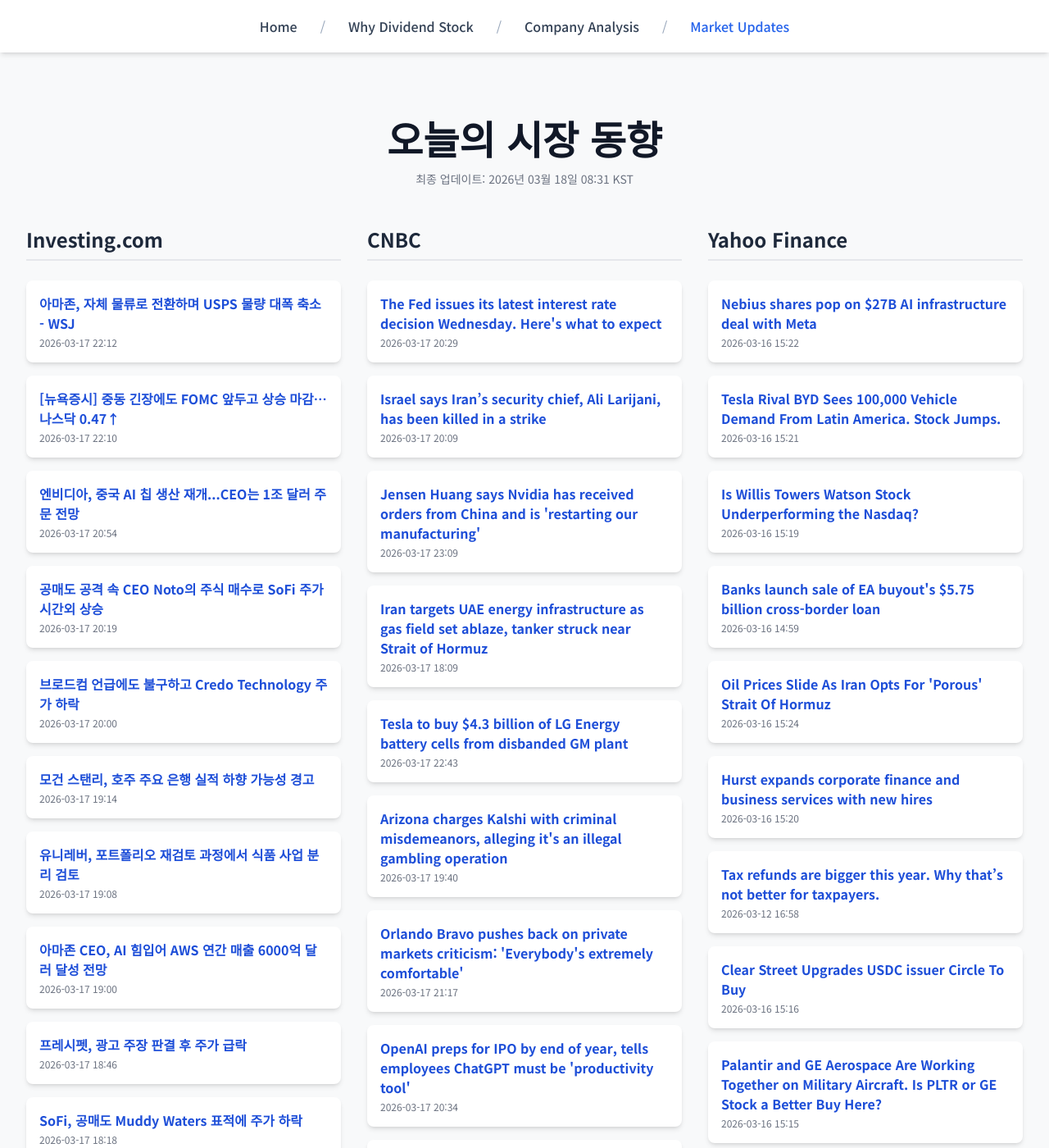
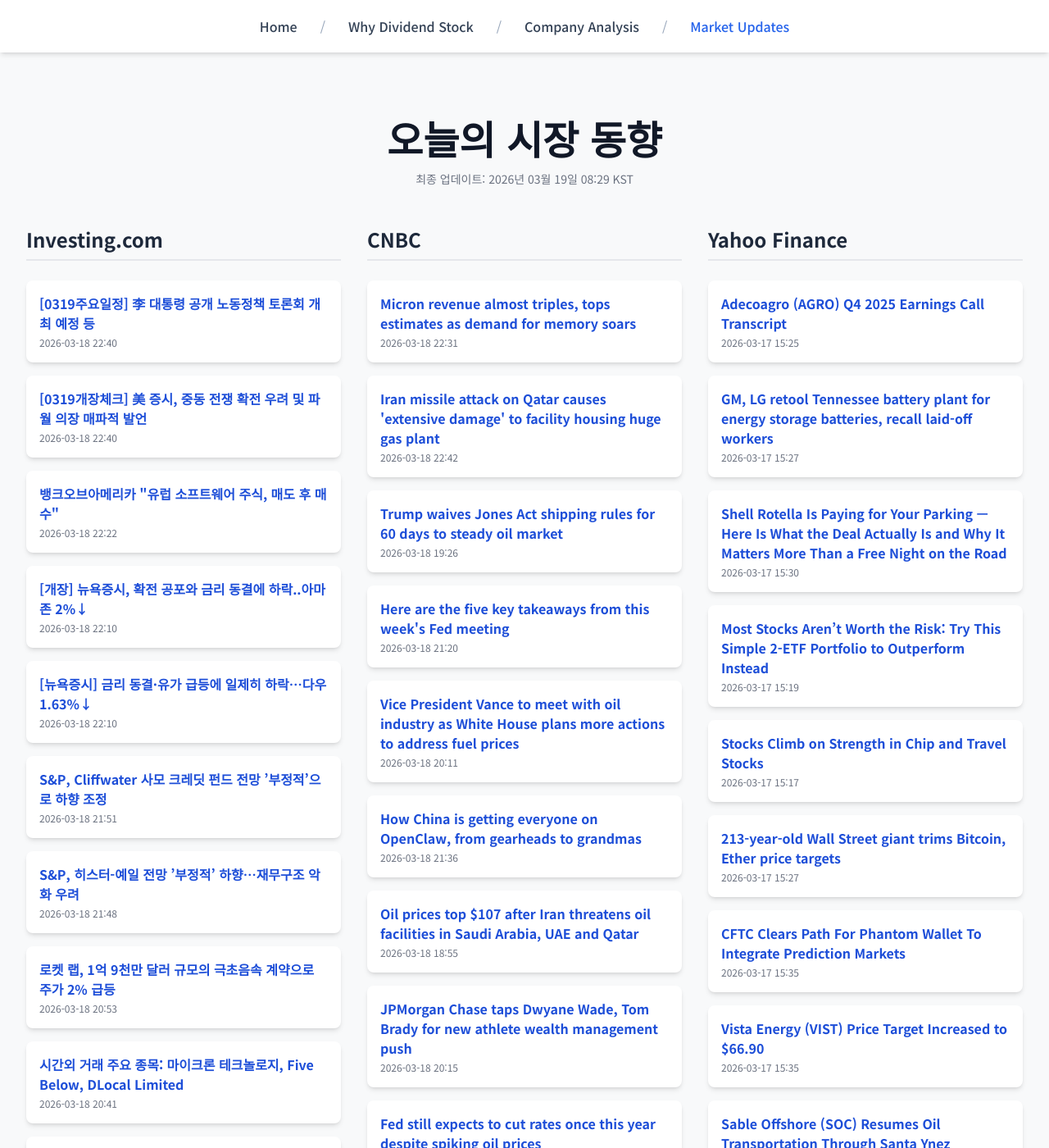
Before and after one commit to Kay-Hwang/my-company-analysis, a Jekyll site: the page built from market-updates.html, in a window 1280 px wide and 1400 px high. Shown: the whole window at 82% size. Built offline with Jekyll 4.4.1, drawn with Linux system fonts in a browser that asks for light colours; nearby versions of some CDN libraries; a script that is not in the unit is left out; some of the changed text lies outside the part shown.

Commit message:
Update daily data

```diff
--- a/_data/latest_data.json
+++ b/_data/latest_data.json
@@ -1,190 +1,190 @@
 {
-  "lastUpdated": "2026년 03월 18일 08:31 KST",
+  "lastUpdated": "2026년 03월 19일 08:29 KST",
   "news": {
     "investing": [
       {
-        "title": "아마존, 자체 물류로 전환하며 USPS 물량 대폭 축소 - WSJ",
-        "link": "https://kr.investing.com/news/stock-market-news/article-1867929",
-        "pubDate": "2026-03-17 22:12:41",
-        "summary": "아마존, 자체 물류로 전환하며 USPS 물량 대폭 축소 - WSJ"
+        "title": "[0319주요일정] 李 대통령 공개 노동정책 토론회 개최 예정 등",
+        "link": "https://kr.investing.com/news/stock-market-news/article-1869707",
+        "pubDate": "2026-03-18 22:40:10",
+        "summary": "[0319주요일정] 李 대통령 공개 노동정책 토론회 개최 예정 등"
       },
       {
-        "title": "[뉴욕증시] 중동 긴장에도 FOMC 앞두고 상승 마감…나스닥 0.47↑",
-        "link": "https://kr.investing.com/news/stock-market-news/article-1867920",
-        "pubDate": "2026-03-17 22:10:27",
-        "summary": "[뉴욕증시] 중동 긴장에도 FOMC 앞두고 상승 마감…나스닥 0.47↑"
+        "title": "[0319개장체크] 美 증시, 중동 전쟁 확전 우려 및 파월 의장 매파적 발언",
+        "link": "https://kr.investing.com/news/stock-market-news/article-1869706",
+        "pubDate": "2026-03-18 22:40:10",
+        "summary": "[0319개장체크] 美 증시, 중동 전쟁 확전 우려 및 파월 의장 매파적 발언"
       },
       {
-        "title": "엔비디아, 중국 AI 칩 생산 재개...CEO는 1조 달러 주문 전망",
-        "link": "https://kr.investing.com/news/stock-market-news/article-1867811",
-        "pubDate": "2026-03-17 20:54:19",
-        "summary": "엔비디아, 중국 AI 칩 생산 재개...CEO는 1조 달러 주문 전망"
+        "title": "뱅크오브아메리카 \"유럽 소프트웨어 주식, 매도 후 매수\"",
+        "link": "https://kr.investing.com/news/stock-market-news/article-93CH-1869696",
+        "pubDate": "2026-03-18 22:22:58",
+        "summary": "뱅크오브아메리카 \"유럽 소프트웨어 주식, 매도 후 매수\""
       },
       {
-        "title": "공매도 공격 속 CEO Noto의 주식 매수로 SoFi 주가 시간외 상승",
-        "link": "https://kr.investing.com/news/stock-market-news/article-1867732",
-        "pubDate": "2026-03-17 20:19:45",
-        "summary": "공매도 공격 속 CEO Noto의 주식 매수로 SoFi 주가 시간외 상승"
+        "title": "[개장] 뉴욕증시, 확전 공포와 금리 동결에 하락..아마존 2%↓",
+        "link": "https://kr.investing.com/news/stock-market-news/article-1869677",
+        "pubDate": "2026-03-18 22:10:37",
+        "summary": "[개장] 뉴욕증시, 확전 공포와 금리 동결에 하락..아마존 2%↓"
       },
       {
-        "title": "브로드컴 언급에도 불구하고 Credo Technology 주가 하락",
-        "link": "https://kr.investing.com/news/stock-market-news/article-93CH-1867666",
-        "pubDate": "2026-03-17 20:00:31",
-        "summary": "브로드컴 언급에도 불구하고 Credo Technology 주가 하락"
+        "title": "[뉴욕증시] 금리 동결·유가 급등에 일제히 하락…다우 1.63%↓",
+        "link": "https://kr.investing.com/news/stock-market-news/article-1869676",
+        "pubDate": "2026-03-18 22:10:28",
+        "summary": "[뉴욕증시] 금리 동결·유가 급등에 일제히 하락…다우 1.63%↓"
       },
       {
-        "title": "모건 스탠리, 호주 주요 은행 실적 하향 가능성 경고",
-        "link": "https://kr.investing.com/news/stock-market-news/article-93CH-1867631",
-        "pubDate": "2026-03-17 19:14:52",
-        "summary": "모건 스탠리, 호주 주요 은행 실적 하향 가능성 경고"
+        "title": "S&P, Cliffwater 사모 크레딧 펀드 전망 ’부정적’으로 하향 조정",
+        "link": "https://kr.investing.com/news/stock-market-news/article-93CH-1869652",
+        "pubDate": "2026-03-18 21:51:02",
+        "summary": "S&P, Cliffwater 사모 크레딧 펀드 전망 ’부정적’으로 하향 조정"
       },
       {
-        "title": "유니레버, 포트폴리오 재검토 과정에서 식품 사업 분리 검토",
-        "link": "https://kr.investing.com/news/stock-market-news/article-1867629",
-        "pubDate": "2026-03-17 19:08:55",
-        "summary": "유니레버, 포트폴리오 재검토 과정에서 식품 사업 분리 검토"
+        "title": "S&P, 히스터-예일 전망 ’부정적’ 하향…재무구조 악화 우려",
+        "link": "https://kr.investing.com/news/stock-market-news/article-93CH-1869649",
+        "pubDate": "2026-03-18 21:48:39",
+        "summary": "S&P, 히스터-예일 전망 ’부정적’ 하향…재무구조 악화 우려"
       },
       {
-        "title": "아마존 CEO, AI 힘입어 AWS 연간 매출 6000억 달러 달성 전망",
-        "link": "https://kr.investing.com/news/stock-market-news/article-1867624",
-        "pubDate": "2026-03-17 19:00:56",
-        "summary": "아마존 CEO, AI 힘입어 AWS 연간 매출 6000억 달러 달성 전망"
+        "title": "로켓 랩, 1억 9천만 달러 규모의 극초음속 계약으로 주가 2% 급등",
+        "link": "https://kr.investing.com/news/stock-market-news/article-93CH-1869581",
+        "pubDate": "2026-03-18 20:53:17",
+        "summary": "로켓 랩, 1억 9천만 달러 규모의 극초음속 계약으로 주가 2% 급등"
       },
       {
-        "title": "프레시펫, 광고 주장 판결 후 주가 급락",
-        "link": "https://kr.investing.com/news/stock-market-news/article-93CH-1867614",
-        "pubDate": "2026-03-17 18:46:30",
-        "summary": "프레시펫, 광고 주장 판결 후 주가 급락"
+        "title": "시간외 거래 주요 종목: 마이크론 테크놀로지, Five Below, DLocal Limited",
+        "link": "https://kr.investing.com/news/stock-market-news/article-432SI-1869564",
+        "pubDate": "2026-03-18 20:41:02",
+        "summary": "시간외 거래 주요 종목: 마이크론 테크놀로지, Five Below, DLocal Limited"
       },
       {
-        "title": "SoFi, 공매도 Muddy Waters 표적에 주가 하락",
-        "link": "https://kr.investing.com/news/stock-market-news/article-93CH-1867582",
-        "pubDate": "2026-03-17 18:18:50",
-        "summary": "SoFi, 공매도 Muddy Waters 표적에 주가 하락"
+        "title": "Qnity, 엔비디아 협력 소식에 2% 상승",
+        "link": "https://kr.investing.com/news/stock-market-news/article-93CH-1869478",
+        "pubDate": "2026-03-18 20:19:19",
+        "summary": "Qnity, 엔비디아 협력 소식에 2% 상승"
       }
     ],
     "cnbc": [
       {
-        "title": "The Fed issues its latest interest rate decision Wednesday. Here's what to expect",
-        "link": "https://www.cnbc.com/2026/03/17/the-fed-issues-its-latest-interest-rate-decision-wednesday-heres-what-to-expect.html",
-        "pubDate": "Tue, 17 Mar 2026 20:29:55 GMT",
-        "summary": "The Federal Reserve has little choice but to stay on the sidelines this week."
+        "title": "Micron revenue almost triples, tops estimates as demand for memory soars",
+        "link": "https://www.cnbc.com/2026/03/18/micron-mu-q2-earnings-report-2026.html",
+        "pubDate": "Wed, 18 Mar 2026 22:31:17 GMT",
+        "summary": "Micron's stock has soared this year while its tech peers have struggled, as the impact of rising memory costs ripples across the industry."
       },
       {
-        "title": "Israel says Iran’s security chief, Ali Larijani, has been killed in a strike",
-        "link": "https://www.cnbc.com/2026/03/17/iran-war-ali-larijani-israel-united-states-middle-east-crisis.html",
-        "pubDate": "Tue, 17 Mar 2026 20:09:57 GMT",
-        "summary": "Ali  Larijani was seen as the right-hand man of Iran's late supreme leader Ayatollah Ali Khamenei."
+        "title": "Iran missile attack on Qatar causes 'extensive damage' to facility housing huge gas plant",
+        "link": "https://www.cnbc.com/2026/03/18/iran-war-qatar-ras-laffan-natural-gas-lng.html",
+        "pubDate": "Wed, 18 Mar 2026 22:42:46 GMT",
+        "summary": "Iran's Revolutionary Guard had threatened to attack energy facilities in Qatar, Saudi Arabia and the United Arab Emirates."
       },
       {
-        "title": "Jensen Huang says Nvidia has received orders from China and is 'restarting our manufacturing'",
-        "link": "https://www.cnbc.com/2026/03/17/nvidia-ceo-jensen-huang-says-chipmaker-has-received-orders-from-china.html",
-        "pubDate": "Tue, 17 Mar 2026 23:09:40 GMT",
-        "summary": "Nvidia is gearing up to sell its H200 processors to customers in China after a lengthy delay due to restrictions from both the U.S. and Chinese government."
+        "title": "Trump waives Jones Act shipping rules for 60 days to steady oil market",
+        "link": "https://www.cnbc.com/2026/03/18/trump-jones-act-oil-iran-war.html",
+        "pubDate": "Wed, 18 Mar 2026 19:26:16 GMT",
+        "summary": "The Trump administration \"remains committed to continuing to strengthen our critical supply chains\" amid the Iran war, press secretary Karoline Leavitt said."
       },
       {
-        "title": "Iran targets UAE energy infrastructure as gas field set ablaze, tanker struck near Strait of Hormuz",
-        "link": "https://www.cnbc.com/2026/03/17/iran-war-uae-energy-gas-field-oil-fujairah-strait-of-hormuz.html",
-        "pubDate": "Tue, 17 Mar 2026 18:09:31 GMT",
-        "summary": "Oil prices advanced on Tuesday as energy market participants monitored Middle East supply disruptions."
+        "title": "Here are the five key takeaways from this week's Fed meeting",
+        "link": "https://www.cnbc.com/2026/03/18/here-are-the-five-key-takeaways-from-this-weeks-fed-meeting.html",
+        "pubDate": "Wed, 18 Mar 2026 21:20:19 GMT",
+        "summary": "While no one expected the Fed to cut — much less hike — at this meeting, the market always looks for clues about what's next."
       },
       {
-        "title": "Tesla to buy $4.3 billion of LG Energy battery cells from disbanded GM plant",
-        "link": "https://www.cnbc.com/2026/03/17/tesla-to-buy-4-point-3-billion-lg-energy-battery-cells-made-in-michigan.html",
-        "pubDate": "Tue, 17 Mar 2026 22:43:16 GMT",
-        "summary": "Tesla is expanding ties with LG Energy Solution to include a $4.3 billion deal for U.S.-produced cells for energy storage systems from Michigan."
+        "title": "Vice President Vance to meet with oil industry as White House plans more actions to address fuel prices",
+        "link": "https://www.cnbc.com/2026/03/18/vance-oil-industry-gas-prices-iran-war.html",
+        "pubDate": "Wed, 18 Mar 2026 20:11:57 GMT",
+        "summary": "Consumers are seeing fuel prices rapidly rise as the Iran war has triggered the biggest oil supply disruption in history."
       },
       {
-        "title": "Arizona charges Kalshi with criminal misdemeanors, alleging it's an illegal gambling operation",
-        "link": "https://www.cnbc.com/2026/03/17/arizona-kalshi-criminal-misdemeanor-charges.html",
-        "pubDate": "Tue, 17 Mar 2026 19:40:14 GMT",
-        "summary": "The Arizona charges are the first criminal charges to have been filed against Kalshi, though the company is embroiled in multiple lawsuits over its predictions platform."
+        "title": "How China is getting everyone on OpenClaw, from gearheads to grandmas",
+        "link": "https://www.cnbc.com/2026/03/18/china-openclaw-baidu-tencent-ai.html",
+        "pubDate": "Wed, 18 Mar 2026 21:36:12 GMT",
+        "summary": "China's ClawdBot use is soaring as tech giants hold meet-ups to help everyone add the artificial intelligence digital assistant to their devices."
       },
       {
-        "title": "Orlando Bravo pushes back on private markets criticism: 'Everybody's extremely comfortable'",
-        "link": "https://www.cnbc.com/2026/03/17/orlando-bravo-pushes-back-on-private-markets-criticism-everybodys-extremely-comfortable.html",
-        "pubDate": "Tue, 17 Mar 2026 21:17:31 GMT",
-        "summary": "Bravo said deep sector expertise is separating winners from losers as artificial intelligence creates disruption across the software industry."
+        "title": "Oil prices top $107 after Iran threatens oil facilities in Saudi Arabia, UAE and Qatar",
+        "link": "https://www.cnbc.com/2026/03/18/oil-prices-brent-wti-uae-energy-attacks-us-crude-inventories-hormuz.html",
+        "pubDate": "Wed, 18 Mar 2026 18:55:06 GMT",
+        "summary": "Oil prices are rallying again as the market fears Israel and Iran will escalate attacks on Middle East energy infrastructure."
       },
       {
-        "title": "OpenAI preps for IPO by end of year, tells employees ChatGPT must be 'productivity tool'",
-        "link": "https://www.cnbc.com/2026/03/17/openai-preps-for-ipo-in-2026-says-chatgpt-must-be-productivity-tool.html",
-        "pubDate": "Tue, 17 Mar 2026 20:34:38 GMT",
-        "summary": "OpenAI has hired the former DocuSign CFO Cynthia Gaylor to run investor relations as the company gears up for a potential IPO."
+        "title": "JPMorgan Chase taps Dwyane Wade, Tom Brady for new athlete wealth management push",
+        "link": "https://www.cnbc.com/2026/03/18/jpmorgan-athlete-wealth-management-tom-brady-dwyane-wade.html",
+        "pubDate": "Wed, 18 Mar 2026 20:15:24 GMT",
+        "summary": "JPMorgan's move reflects growing competition among banks and wealth managers to serve athletes, who are increasingly becoming entrepreneurs and investors."
       },
       {
-        "title": "U.S. counterterrorism director Joe Kent resigns over war: 'Iran posed no imminent threat'",
-        "link": "https://www.cnbc.com/2026/03/17/joe-kent-resigns-trump-iran-war.html",
-        "pubDate": "Tue, 17 Mar 2026 20:34:10 GMT",
-        "summary": "\"Iran posed no imminent threat to our nation,\" Kent wrote in his letter to President Donald Trump."
+        "title": "Fed still expects to cut rates once this year despite spiking oil prices",
+        "link": "https://www.cnbc.com/2026/03/18/dot-plot-fed-still-expects-to-cut-rates-once-this-year-despite-spiking-oil-prices-.html",
+        "pubDate": "Wed, 18 Mar 2026 18:59:40 GMT",
+        "summary": "The central bank's so-called dot plot showed a median estimate of 3.4% for the federal funds rate, the same as at the end of last year."
       },
       {
-        "title": "Everything to know about the SAVE America Act voter ID-bill",
-        "link": "https://www.cnbc.com/2026/03/17/save-america-act-voter-id-trump-senate.html",
-        "pubDate": "Tue, 17 Mar 2026 17:14:26 GMT",
-        "summary": "President Donald Trump has been pushing Congress to approve the SAVE America Act to require ID at the polls and proof of U.S. citizenship to register to vote."
+        "title": "Fed holds interest rates steady — here’s what that means for consumers",
+        "link": "https://www.cnbc.com/2026/03/18/fed-march-rate-decision.html",
+        "pubDate": "Wed, 18 Mar 2026 19:17:27 GMT",
+        "summary": "From mortgage rates to auto loans and credit cards, here’s a look at how the Fed's March interest rate decision may affect your finances."
       }
     ],
     "yahoo": [
       {
-        "title": "Nebius shares pop on $27B AI infrastructure deal with Meta",
-        "link": "https://finance.yahoo.com/news/nebius-shares-pop-27m-ai-152200494.html",
-        "pubDate": "2026-03-16T15:22:00Z",
-        "summary": "Nebius shares pop on $27B AI infrastructure deal with Meta"
+        "title": "Adecoagro (AGRO) Q4 2025 Earnings Call Transcript",
+        "link": "https://finance.yahoo.com/news/adecoagro-agro-q4-2025-earnings-152537985.html",
+        "pubDate": "2026-03-17T15:25:37Z",
+        "summary": "Adecoagro (AGRO) Q4 2025 Earnings Call Transcript"
       },
       {
-        "title": "Tesla Rival BYD Sees 100,000 Vehicle Demand From Latin America. Stock Jumps.",
-        "link": "https://www.investors.com/news/tesla-rival-byd-brazil-ev-electric-vehicles-elon-musk-china/?src=A00220&yptr=yahoo",
-        "pubDate": "2026-03-16T15:21:21Z",
-        "summary": "Tesla Rival BYD Sees 100,000 Vehicle Demand From Latin America. Stock Jumps."
+        "title": "GM, LG retool Tennessee battery plant for energy storage batteries, recall laid-off workers",
+        "link": "https://finance.yahoo.com/news/gm-lg-retool-tennessee-battery-152718358.html",
+        "pubDate": "2026-03-17T15:27:18Z",
+        "summary": "GM, LG retool Tennessee battery plant for energy storage batteries, recall laid-off workers"
       },
       {
-        "title": "Is Willis Towers Watson Stock Underperforming the Nasdaq?",
-        "link": "https://finance.yahoo.com/news/willis-towers-watson-stock-underperforming-151911351.html",
-        "pubDate": "2026-03-16T15:19:11Z",
-        "summary": "Is Willis Towers Watson Stock Underperforming the Nasdaq?"
+        "title": "Shell Rotella Is Paying for Your Parking — Here Is What the Deal Actually Is and Why It Matters More Than a Free Night on the Road",
+        "link": "https://finance.yahoo.com/news/shell-rotella-paying-parking-deal-153045370.html",
+        "pubDate": "2026-03-17T15:30:45Z",
+        "summary": "Shell Rotella Is Paying for Your Parking — Here Is What the Deal Actually Is and Why It Matters More Than a Free Night on the Road"
       },
       {
-        "title": "Banks launch sale of EA buyout's $5.75 billion cross-border loan",
-        "link": "https://finance.yahoo.com/news/banks-launch-sale-ea-buyouts-145920199.html",
-        "pubDate": "2026-03-16T14:59:20Z",
-        "summary": "Banks launch sale of EA buyout's $5.75 billion cross-border loan"
+        "title": "Most Stocks Aren’t Worth the Risk: Try This Simple 2-ETF Portfolio to Outperform Instead",
+        "link": "https://finance.yahoo.com/news/most-stocks-aren-t-worth-151921584.html",
+        "pubDate": "2026-03-17T15:19:21Z",
+        "summary": "Most Stocks Aren’t Worth the Risk: Try This Simple 2-ETF Portfolio to Outperform Instead"
       },
       {
-        "title": "Oil Prices Slide As Iran Opts For 'Porous' Strait Of Hormuz",
-        "link": "https://www.investors.com/news/oil-prices-slide-as-iran-opts-for-porous-strait-of-hormuz/?src=A00220&yptr=yahoo",
-        "pubDate": "2026-03-16T15:24:55Z",
-        "summary": "Oil Prices Slide As Iran Opts For 'Porous' Strait Of Hormuz"
+        "title": "Stocks Climb on Strength in Chip and Travel Stocks",
+        "link": "https://finance.yahoo.com/news/stocks-climb-strength-chip-travel-151746354.html",
+        "pubDate": "2026-03-17T15:17:46Z",
+        "summary": "Stocks Climb on Strength in Chip and Travel Stocks"
       },
       {
-        "title": "Hurst expands corporate finance and business services with new hires",
-        "link": "https://finance.yahoo.com/news/hurst-expands-corporate-finance-business-152008674.html",
-        "pubDate": "2026-03-16T15:20:08Z",
-        "summary": "Hurst expands corporate finance and business services with new hires"
+        "title": "213-year-old Wall Street giant trims Bitcoin, Ether price targets",
+        "link": "https://finance.yahoo.com/news/213-old-wall-street-giant-152720262.html",
+        "pubDate": "2026-03-17T15:27:20Z",
+        "summary": "213-year-old Wall Street giant trims Bitcoin, Ether price targets"
       },
       {
-        "title": "Tax refunds are bigger this year. Why that’s not better for taxpayers.",
-        "link": "https://finance.yahoo.com/personal-finance/taxes/article/tax-refunds-are-bigger-this-year-why-thats-not-better-for-taxpayers-165828869.html",
-        "pubDate": "2026-03-12T16:58:28Z",
-        "summary": "Tax refunds are bigger this year. Why that’s not better for taxpayers."
+        "title": "CFTC Clears Path For Phantom Wallet To Integrate Prediction Markets",
+        "link": "https://finance.yahoo.com/news/cftc-clears-path-phantom-wallet-153500927.html",
+        "pubDate": "2026-03-17T15:35:00Z",
+        "summary": "CFTC Clears Path For Phantom Wallet To Integrate Prediction Markets"
       },
       {
-        "title": "Clear Street Upgrades USDC issuer Circle To Buy",
-        "link": "https://finance.yahoo.com/news/clear-street-upgrades-usdc-issuer-151600793.html",
-        "pubDate": "2026-03-16T15:16:00Z",
-        "summary": "Clear Street Upgrades USDC issuer Circle To Buy"
+        "title": "Vista Energy (VIST) Price Target Increased to $66.90",
+        "link": "https://finance.yahoo.com/news/vista-energy-vist-price-target-153511847.html",
+        "pubDate": "2026-03-17T15:35:11Z",
+        "summary": "Vista Energy (VIST) Price Target Increased to $66.90"
       },
       {
-        "title": "Palantir and GE Aerospace Are Working Together on Military Aircraft. Is PLTR or GE Stock a Better Buy Here?",
-        "link": "https://finance.yahoo.com/news/palantir-ge-aerospace-working-together-151556497.html",
-        "pubDate": "2026-03-16T15:15:56Z",
-        "summary": "Palantir and GE Aerospace Are Working Together on Military Aircraft. Is PLTR or GE Stock a Better Buy Here?"
+        "title": "Sable Offshore (SOC) Resumes Oil Transportation Through Santa Ynez",
+        "link": "https://finance.yahoo.com/news/sable-offshore-soc-resumes-oil-153529368.html",
+        "pubDate": "2026-03-17T15:35:29Z",
+        "summary": "Sable Offshore (SOC) Resumes Oil Transportation Through Santa Ynez"
       },
       {
-        "title": "Micron’s Q2 Earnings Ahead: Is MU Stock Still a Buy After the Big Rally?",
-        "link": "https://finance.yahoo.com/news/micron-q2-earnings-ahead-mu-152804365.html",
-        "pubDate": "2026-03-16T15:28:04Z",
-        "summary": "Micron’s Q2 Earnings Ahead: Is MU Stock Still a Buy After the Big Rally?"
+        "title": "Solaris Energy Infrastructure (SEI) Initiated with ‘Buy’ Rating, $60 Price Target",
+        "link": "https://finance.yahoo.com/news/solaris-energy-infrastructure-sei-initiated-153603761.html",
+        "pubDate": "2026-03-17T15:36:03Z",
+        "summary": "Solaris Energy Infrastructure (SEI) Initiated with ‘Buy’ Rating, $60 Price Target"
       }
     ]
   }
```
